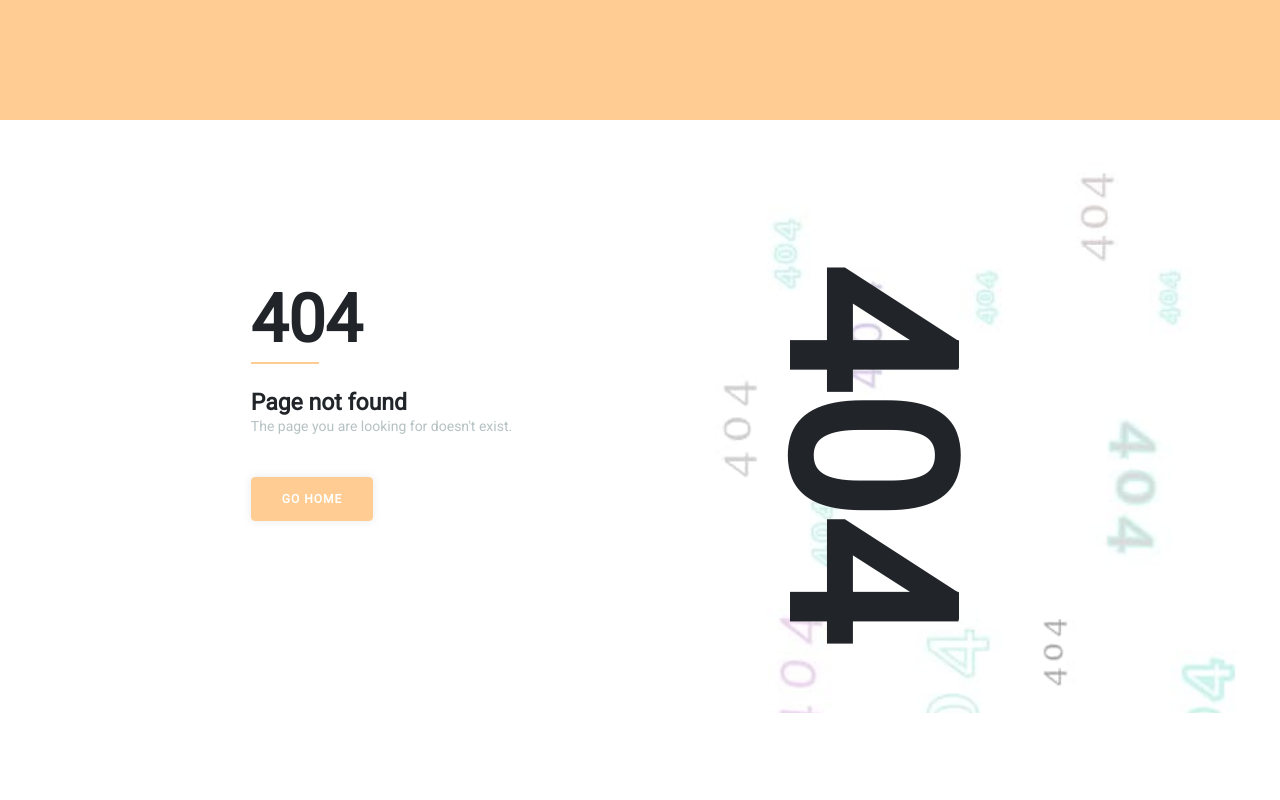
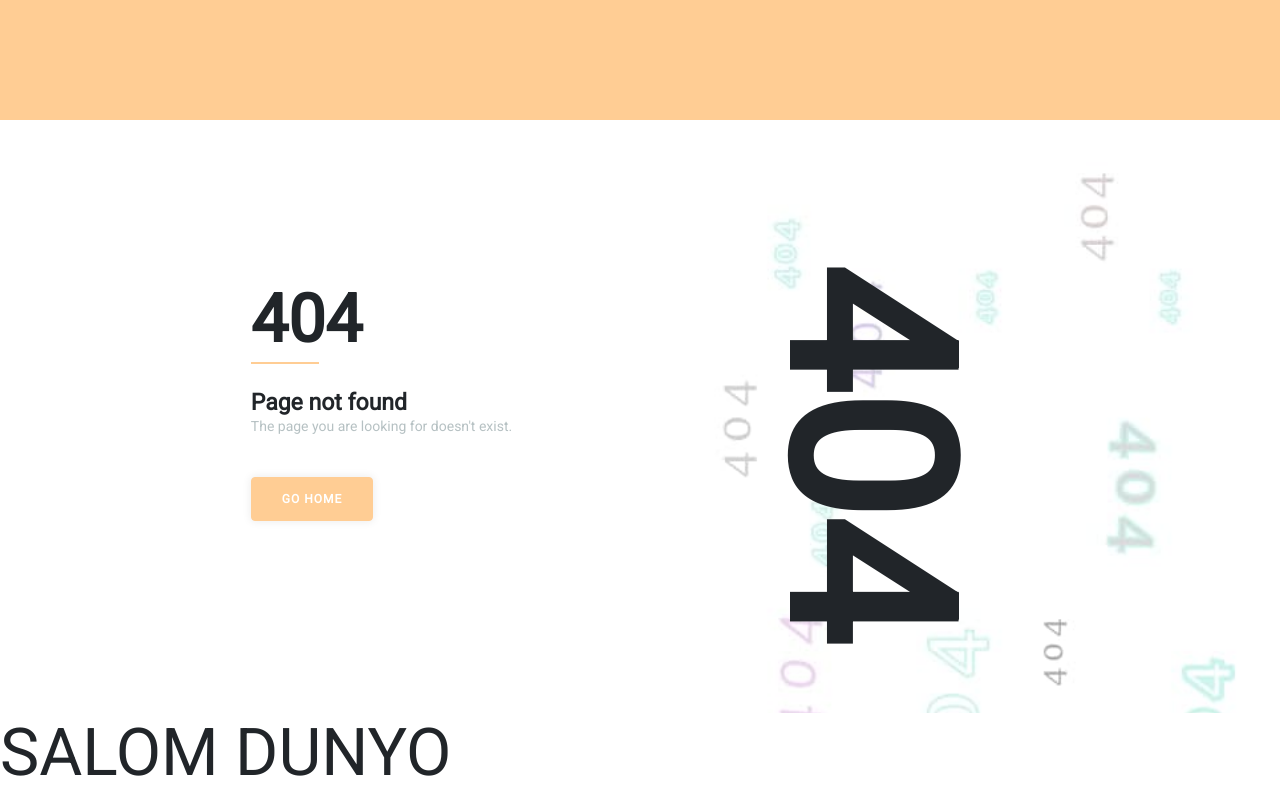
Before and after one commit to Jurabek79/github-nomi, a plain HTML site: page index.html in a window 1280 px wide. Shown: the part 4510-5310 px from the top of the page. Before the commit the page ends 5223 px from the top, so only its background shows below. Drawn offline with nearby package versions, Linux system fonts and the light colour scheme.

Commit message:
yangi h1 tag qo'shildi

```diff
--- a/index.html
+++ b/index.html
@@ -422,7 +422,7 @@
     </div>
   </div>
   <!-- end: 404 ERROR -->
-
+<h1>SALOM DUNYO</h1>
   <script src="script.js"></script>
 </body>
 
```
